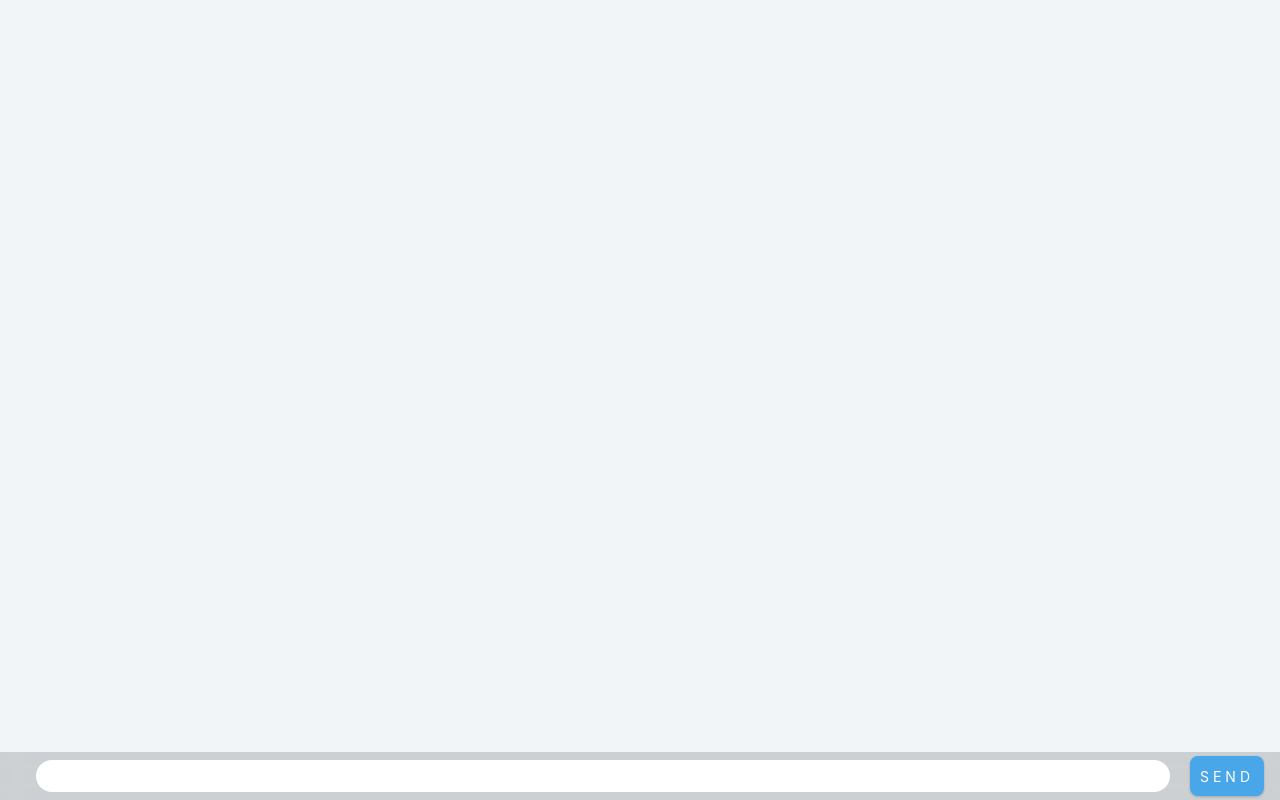
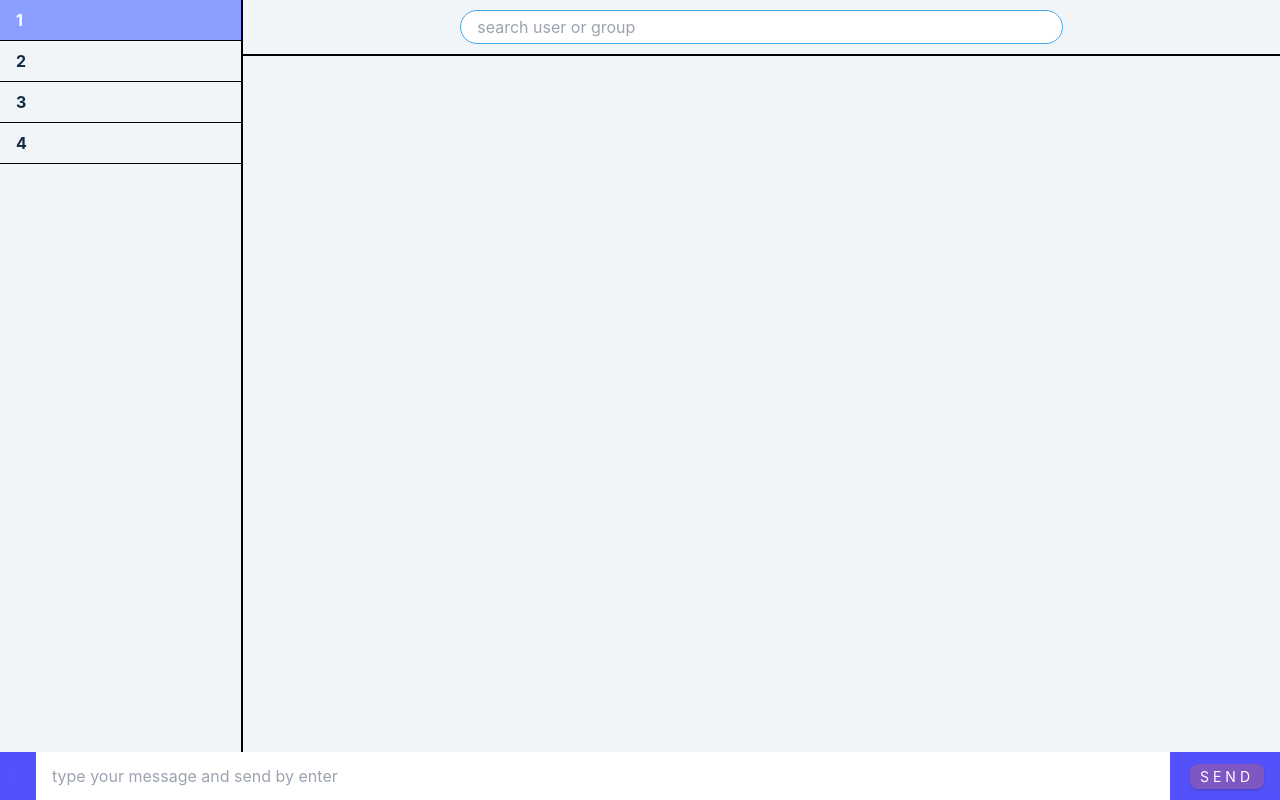
Before and after one commit to GhanbarT/secure-chat-app, a website: page client/index.html in a window 1280 px wide. Drawn offline with nearby package versions, Linux system fonts and the light colour scheme; no server answers.

Commit message:
add searchbar and chatbar

```diff
--- a/client/app.js
+++ b/client/app.js
@@ -8,7 +8,9 @@ const socket = io('ws://localhost:3000', {
  *   Global Variables
  **************************/
 let chats = [];
-let currentChat = null;
+
+// Todo: change @currentChat to null
+let currentChat = 0;
 
 /********************
  * Element finding
@@ -25,6 +27,9 @@ const messages = document.getElementById('messages');
 const messageInputForm = document.getElementById('message-input');
 const messageInput = document.getElementById('message-text-input');
 const sendMessageBtn = messageInputForm.querySelector('input[type=submit]');
+
+
+const chatBar = document.getElementById('chat-bar');
 
 /************************
  *   Login Handlers
@@ -93,6 +98,10 @@ function sendMessage() {
     }
 }
 
+function selectChat(e) {
+    console.log(e.currentTarget);
+}
+
 /****************************
  *   Event Listeners
  *****************************/
@@ -127,8 +136,10 @@ loginForm.addEventListener('submit', (e) => {
     // console.log({username, password});
 });
 
+
+chatBar.addEventListener('click', selectChat);
+
 // message: submit
-
 messageInputForm.addEventListener('submit', (e) => {
     e.preventDefault();
     if (currentChat === null) return;
--- a/client/index.html
+++ b/client/index.html
@@ -66,14 +66,26 @@
 
 <!-- add display-none class to this element -->
 <div class="layout">
-    <aside>
-
+    <aside id="chat-bar">
+        <ul>
+            <li class="selected">1</li>
+            <li>2</li>
+            <li>3</li>
+            <li>4</li>
+        </ul>
     </aside>
     <main>
-        <ul id="messages"></ul>
+        <header>
+            <label for="search-bar">
+            </label>
+            <input id="search-bar" type="text" placeholder="search user or group">
+        </header>
+        <article class="message-wrapper">
+        </article>
         <form id="message-input" action="">
             <label for="message-text-input"></label>
-            <input id="message-text-input" type="text" autocomplete="off"/>
+            <input id="message-text-input" type="text" autocomplete="off"
+                   placeholder="type your message and send by enter"/>
             <input type="submit" value="Send" class="btn">
         </form>
     </main>
--- a/client/scss/_global.scss
+++ b/client/scss/_global.scss
@@ -6,17 +6,17 @@ Variables
 
 :root {
   /* dark shades of primary color*/
-  --clr-primary-1: hsl(205, 86%, 17%);
-  --clr-primary-2: hsl(205, 77%, 27%);
-  --clr-primary-3: hsl(205, 72%, 37%);
-  --clr-primary-4: hsl(205, 63%, 48%);
+  --clr-primary-1: #311B92;
+  --clr-primary-2: #311B92;
+  --clr-primary-3: #512DA8;
+  --clr-primary-4: #5E35B1;
   /* primary/main color */
-  --clr-primary-5: #49a6e9;
+  --clr-primary-5: #7E57C2;
   /* lighter shades of primary color */
-  --clr-primary-6: hsl(205, 89%, 70%);
-  --clr-primary-7: hsl(205, 90%, 76%);
-  --clr-primary-8: hsl(205, 86%, 81%);
-  --clr-primary-9: hsl(205, 90%, 88%);
+  --clr-primary-6: #9575CD;
+  --clr-primary-7: #7C4DFF;
+  --clr-primary-8: #B39DDB;
+  --clr-primary-9: #D1C4E9;
   --clr-primary-10: hsl(205, 100%, 96%);
   /* darkest grey - used for headings */
   --clr-grey-1: hsl(209, 61%, 16%);
--- a/client/scss/style.scss
+++ b/client/scss/style.scss
@@ -45,43 +45,92 @@ body {
   }
 }
 
+
+$sidebar-width: 300px;
+$border: black 2px solid;
+
 .layout {
-  width: 100%;
-  height: 100%;
+  width: 100vw;
+  height: 100vh;
   display: flex;
 
   aside {
-    width: 300px;
+    width: $sidebar-width;
     height: 100%;
-    border-right: black 2px solid;
+    border-right: $border;
+
+    ul {
+      width: 100%;
+
+      li {
+        width: 100%;
+        font-size: 1rem;
+        font-weight: bold;
+        padding: 0.5rem 1rem;
+        border-bottom: black 1px solid;
+
+        &.selected {
+          background-color: #303F9F;
+          color: white;
+        }
+
+        &:hover {
+          background-color: #8C9EFF;
+        }
+      }
+    }
   }
 
   main {
+    height: 100%;
+    width: 100%;
+
+    > header {
+      display: flex;
+      justify-content: center;
+      align-items: center;
+      height: 3.5rem;
+      width: 100%;
+      padding: 1rem;
+      border-bottom: $border;
+
+      #search-bar {
+        width: 60%;
+        border: #49a6e9 1px solid;
+        font-size: 1rem;
+        padding: 0.25rem 1rem;
+        border-radius: 2rem;
+        margin: 0.25rem;
+      }
+    }
+
     #message-input {
-      background: rgba(0, 0, 0, 0.15);
-      padding: 0.25rem 1rem;
+      display: flex;
+      align-items: center;
+      column-gap: 1rem;
+      height: 3rem;
+      padding: 0 1rem;
+
       position: fixed;
       bottom: 0;
       left: 0;
       right: 0;
-      display: flex;
-      column-gap: 1rem;
-      height: 3rem;
-      box-sizing: border-box;
+      background: rgba(44, 40, 250, 0.8);
       backdrop-filter: blur(10px);
 
       input[type="text"] {
         border: none;
+        height: 100%;
         font-size: 1rem;
         padding: 0 1rem;
+        margin: 0.25rem;
         flex-grow: 1;
-        border-radius: 2rem;
-        margin: 0.25rem;
 
         &:focus {
-          outline: none;
+          outline: blue 1px solid;
         }
       }
+
     }
   }
 }
```
Also changed, not shown: client/style/style.css.
